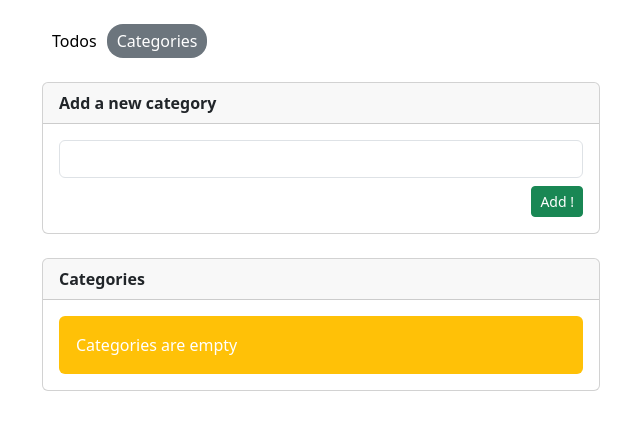
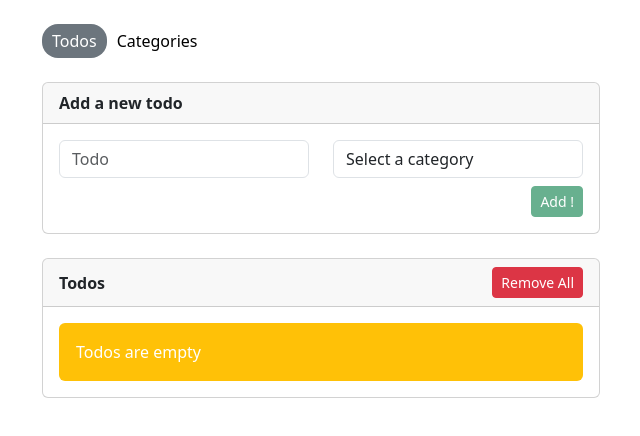
Before and after one commit to gurkanatik/todo-app-react-js, a React (Vite) app in the folder 0-todo/: page / in a window 1280 px wide. Shown: the top 436 px of the page, without its empty margins (319-959 px from the left). Built offline with nearby package versions, Linux system fonts and the light colour scheme.

Commit message:
alert component created & add todo, remove todo completed :tada:

```diff
--- a/0-todo/src/App.jsx
+++ b/0-todo/src/App.jsx
@@ -1,21 +1,44 @@
-import {useState} from 'react'
+import {useState, useEffect} from 'react'
 import './assets/style.css';
 
 import Categories from "./components/categories/Categories.jsx";
 import Todos from "./components/todos/Todos.jsx";
+import AlertMessage from "./components/AlertMessage";
 
 function App() {
-    const [activeTab, setActiveTab] = useState('categories')
+    const [activeTab, setActiveTab] = useState('todos')
+    const [alertMessage, setAlertMessage] = useState('')
+    const [categories, setCategories] = useState([])
+    const [todos, setTodos] = useState([])
+
+    useEffect(() => {
+        console.log(todos)
+    }, [todos])
+
     return (
         <>
             <div className="container mt-4">
                 <div className="col-12 col-md-6 mx-auto">
                     <div className="custom-tabs-head d-flex align-items-center justify-content-start mb-4">
-                        <button className={activeTab === 'todos' ? 'bg-secondary text-white' : ''} onClick={() => setActiveTab('todos')}>Todos</button>
-                        <button className={activeTab === 'categories' ? 'bg-secondary text-white' : ''} onClick={() => setActiveTab('categories')}>Categories</button>
+                        <button className={activeTab === 'todos' ? 'bg-secondary text-white' : ''}
+                                onClick={() => setActiveTab('todos')}>Todos
+                        </button>
+                        <button className={activeTab === 'categories' ? 'bg-secondary text-white' : ''}
+                                onClick={() => setActiveTab('categories')}>Categories
+                        </button>
                     </div>
-                    { activeTab === 'todos' && <Todos /> }
-                    { activeTab === 'categories' && <Categories /> }
+
+                    {(alertMessage && <AlertMessage message={alertMessage}/>)}
+                    <Todos isVisible={activeTab === 'todos'}
+                           categories={categories}
+                           todos={todos}
+                           setTodos={setTodos}
+                           setAlertMessage={setAlertMessage}/>
+
+                    <Categories isVisible={activeTab === 'categories'}
+                                categories={categories}
+                                setCategories={setCategories}
+                                setAlertMessage={setAlertMessage}/>
                 </div>
             </div>
         </>
--- /dev/null
+++ b/0-todo/src/components/AlertMessage.jsx
@@ -0,0 +1,17 @@
+import {useEffect, useState} from "react";
+
+export default function AlertBox({message}) {
+    const [alertMessage, setAlertMessage] = useState(message)
+
+    useEffect(() => {
+        setTimeout(() => {
+            setAlertMessage('')
+        }, 3000)
+    }, [alertMessage])
+
+    return (
+        <>
+            {alertMessage.length > 0 && <div className="alert bg-danger text-white">{alertMessage}</div>}
+        </>
+    )
+}
--- a/0-todo/src/components/categories/Categories.jsx
+++ b/0-todo/src/components/categories/Categories.jsx
@@ -1,38 +1,50 @@
 import {useState, useEffect} from "react";
 
-function CategoryItem({category}) {
+function CategoryItem({category, removeCategory}) {
     return (
         <li className="list-group-item d-flex align-items-center justify-content-between">
             <div>
-                <span className="me-2">{ category }</span>
+                <span className="me-2">{category}</span>
             </div>
-            <button className="btn btn-sm btn-danger"><i className="fa fa-trash"></i></button>
+            <button className="btn btn-sm btn-danger" onClick={() => {
+                removeCategory(category)
+            }}><i className="fa fa-trash"></i></button>
         </li>
     )
 }
 
-export default function Categories() {
-    const [categories, setCategories] = useState([])
+export default function Categories({isVisible, categories, setCategories, setAlertMessage}) {
     const [categoryName, setCategoryName] = useState('')
 
     function addCategory() {
-        setCategories([
-            ...categories,
-            [categoryName]
-        ])
+        if (categoryName !== '') {
+            setCategories([
+                ...categories,
+                [categoryName]
+            ]);
 
-        setCategoryName('')
+            setCategoryName('')
+            setAlertMessage('')
+        } else {
+            setAlertMessage('Please fill the category caption')
+        }
+    }
+
+    function removeCategory(category) {
+        setCategories(categories.filter((item) => item !== category))
     }
 
     return (
-        <>
+        <div className={!isVisible ? 'd-none' : ''}>
             <div className="card mb-4">
                 <div className="card-header fw-bold">
                     Add a new category
                 </div>
                 <div className="card-body">
                     <input type="text" value={categoryName} className="form-control"
-                           onKeyPress={(e) => {e.key === 'Enter' && addCategory()}}
+                           onKeyPress={(e) => {
+                               e.key === 'Enter' && addCategory()
+                           }}
                            onChange={(e) => setCategoryName(e.target.value)}
                     />
                     <button className="btn btn-sm btn-success d-table ms-auto mt-2" onClick={addCategory}>Add !</button>
@@ -45,7 +57,9 @@ export default function Categories() {
                 <div className="card-body">
                     {categories.length > 0 && (
                         <ul className="list-group">
-                            {categories.map((category, categoryIndex) => <CategoryItem category={category} key={categoryIndex} />)}
+                            {categories.map((category, categoryIndex) => <CategoryItem category={category}
+                                                                                       removeCategory={removeCategory}
+                                                                                       key={categoryIndex}/>)}
                         </ul>
                     )}
                     {categories.length === 0 && (
@@ -53,6 +67,6 @@ export default function Categories() {
                     )}
                 </div>
             </div>
-        </>
+        </div>
     )
 }
--- a/0-todo/src/components/todos/Todos.jsx
+++ b/0-todo/src/components/todos/Todos.jsx
@@ -1,13 +1,74 @@
-export default function Todos() {
+import {useState} from "react";
+
+function TodoItem({todo, category, removeTodo}) {
     return (
-        <>
+        <li className="list-group-item d-flex align-items-center justify-content-between">
+            <div>
+                <input className="me-2" type="checkbox"/>
+                <span className="me-2">{todo.todo}</span>
+                <span className="badge bg-primary">{category}</span>
+            </div>
+            <button className="btn btn-sm btn-danger" onClick={() => {
+                removeTodo(todo)
+            }}><i className="fa fa-trash"></i></button>
+        </li>
+    )
+}
+
+export default function Todos({isVisible, todos, categories, setTodos, setAlertMessage}) {
+    const [todo, setTodo] = useState('')
+    const [categoryId, setCategoryId] = useState('none')
+
+    function addTodo() {
+        if (categoryId !== 'none') {
+            if (todo !== '') {
+                setTodos([
+                    ...todos,
+                    {todo: todo, status: 0, categoryId: categoryId}
+                ])
+
+                setTodo('')
+                setAlertMessage('')
+            } else {
+                setAlertMessage('Please fill the todo input')
+            }
+        } else {
+            setAlertMessage('Before adding todo please add a category')
+        }
+    }
+
+    function removeTodo(todo) {
+        setTodos(todos.filter((item) => item !== todo))
+    }
+
+    return (
+        <div className={!isVisible ? 'd-none' : ''}>
             <div className="card mb-4">
                 <div className="card-header fw-bold">
                     Add a new todo
                 </div>
                 <div className="card-body">
-                    <input type="text" className="form-control"/>
-                    <button className="btn btn-sm btn-success d-table ms-auto mt-2">Add !</button>
+                    <div className="row">
+                        <div className="col-12 col-md-6">
+                            <input type="text" className="form-control"
+                                   placeholder="Todo"
+                                   value={todo}
+                                   onChange={(e) => setTodo(e.target.value)}
+                                   onKeyPress={(e) => e.key === 'Enter' && addTodo()}/>
+                        </div>
+                        <div className="col-12 col-md-6">
+                            <select className="form-control" defaultValue="0" onChange={(e) => {
+                                setCategoryId(e.target.value)
+                            }}>
+                                <option value="0" disabled>Select a category</option>
+                                {categories.map((category, categoryIndex) => <option key={categoryIndex}
+                                                                                     value={categoryIndex}>{category}</option>)}
+                            </select>
+                        </div>
+                    </div>
+                    <button className="btn btn-sm btn-success d-table ms-auto mt-2"
+                            disabled={categories.length === 0} onClick={addTodo}>Add !
+                    </button>
                 </div>
             </div>
             <div className="card">
@@ -16,18 +77,19 @@ export default function Todos() {
                     <button className="btn btn-sm btn-danger">Remove All</button>
                 </div>
                 <div className="card-body">
-                    <ul className="list-group">
-                        <li className="list-group-item d-flex align-items-center justify-content-between">
-                            <div>
-                                <input className="me-2" type="checkbox"/>
-                                <span className="me-2">TodoItem</span>
-                                <span className="badge bg-primary">Work</span>
-                            </div>
-                            <button className="btn btn-sm btn-danger"><i className="fa fa-trash"></i></button>
-                        </li>
-                    </ul>
+                    {todos.length > 0 && (
+                        <ul className="list-group">
+                            {todos.map((todo, todoIndex) => <TodoItem todo={todo}
+                                                                      category={categories[todo.categoryId]}
+                                                                      removeTodo={removeTodo}
+                                                                      key={todoIndex}/>)}
+                        </ul>
+                    )}
+                    {todos.length === 0 && (
+                        <div className="alert bg-warning text-white mb-0">Todos are empty</div>
+                    )}
                 </div>
             </div>
-        </>
+        </div>
     )
 }
```
